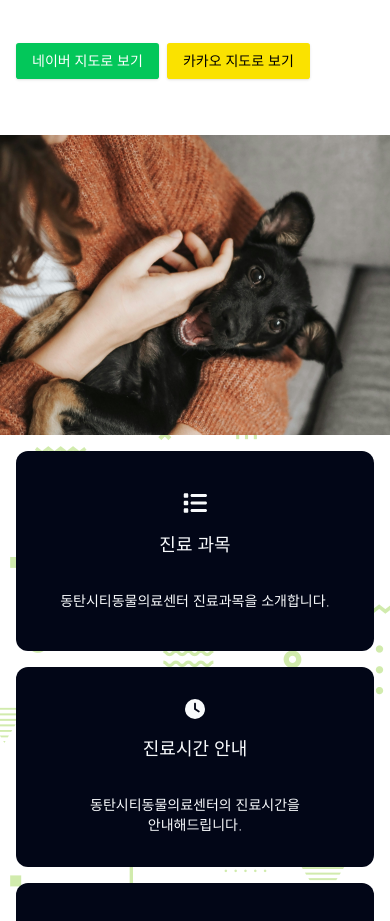
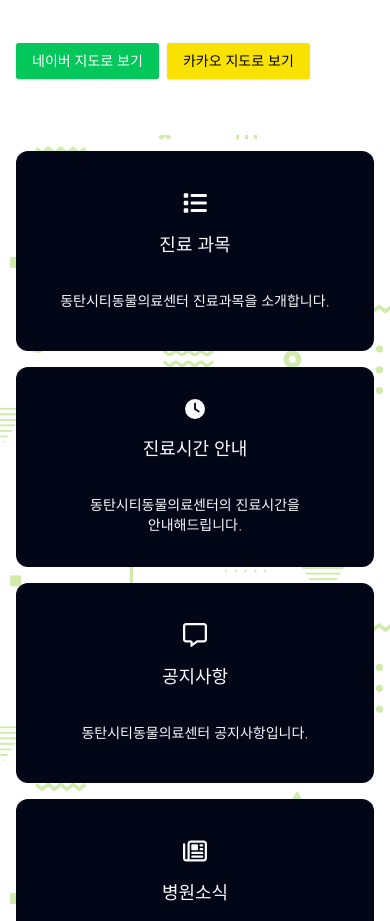
Before and after one commit to dongtan-amc/dtcamc, a Next.js app: page /map in a window 390 px wide. Shown: the part 1321-2242 px from the top of the page. Built offline with nearby package versions, Linux system fonts and the light colour scheme.

Commit message:
feat : 전문페이지 레이아웃

```diff
--- /dev/null
+++ b/app/experty/layout.tsx
@@ -0,0 +1,23 @@
+import SubBanner from "@/components/common/sub-banner";
+import SubContentsMenus from "@/components/common/sub-contents-menus";
+import {
+  EXPERTY_SUBCONTENTS,
+  INTRODUCTION_SUBCONTENTS,
+} from "@/constants/subcontents";
+import React from "react";
+
+export default function ExpertyLayout({
+  children,
+}: {
+  children: React.ReactNode;
+}) {
+  return (
+    <div>
+      {children}
+
+      <SubBanner imageClassName="experty_banner" />
+
+      <SubContentsMenus subcontents={EXPERTY_SUBCONTENTS} />
+    </div>
+  );
+}
--- a/app/experty/referral/referral-infos.tsx
+++ b/app/experty/referral/referral-infos.tsx
@@ -1,25 +1,19 @@
+import { Button } from "@/components/ui/button";
+import { NAME, PHONE } from "@/constants/general-info";
+import referral from "@/public/photo/referral.jpg";
 import Image from "next/image";
-import React from "react";
-import { FaPaw } from "react-icons/fa6";
-import clockIcon from "@/public/icons/clock.svg";
-import mapPinLineIcon from "@/public/icons/map-pin-line.svg";
-import phoenIcon from "@/public/icons/phone.svg";
-import referral from "@/public/photo/referral.jpg";
-import { EMAIL, NAME, PHONE } from "@/constants/general-info";
+import Link from "next/link";
 import {
   TbClock24,
-  TbRadioactive,
   TbMailForward,
   TbPhone,
+  TbRadioactive,
 } from "react-icons/tb";
-import Link from "next/link";
-import { Button } from "@/components/ui/button";
-import { Badge } from "@/components/ui/badge";
 import EmailCopy from "./email-copy";
 
 export default function ReferralInfos() {
   return (
-    <div className="flex py-10 break-keep flex-col md:flex-row">
+    <div className="flex py-10 flex-col md:flex-row">
       <div className="relative md:w-2/5 h-[200px] md:h-auto rounded-2xl overflow-hidden">
         <Image
           src={referral}
--- a/app/globals.css
+++ b/app/globals.css
@@ -127,6 +127,9 @@ html {
 .map_subbanner {
   background-image: url("../public/unsplash/time-subbanner.jpg");
 }
+.experty_banner {
+  background-image: url("../public/unsplash/vets-subbanner.jpg");
+}
 
 .mask {
   background-image: url("../public/mask.png");
--- a/app/layout.tsx
+++ b/app/layout.tsx
@@ -23,7 +23,7 @@ export default function RootLayout({
     <html lang="ko" suppressHydrationWarning>
       <body className={`${font.className} antialiased`}>
         <Navbar />
-        <main>{children}</main>
+        <main className="break-keep">{children}</main>
         <Footer />
         <FloatingInfos />
         <ScrollTopButton />
--- a/components/common/sub-banner.tsx
+++ b/components/common/sub-banner.tsx
@@ -7,7 +7,10 @@ export default function SubBanner({
 }) {
   return (
     <div
-      className={cn("h-[300px] lg:h-[400px] bg-cover bg-fixed", imageClassName)}
+      className={cn(
+        "h-[300px] lg:h-[400px] bg-cover bg-fixed hidden lg:block",
+        imageClassName
+      )}
     />
   );
 }
--- a/constants/subcontents.ts
+++ b/constants/subcontents.ts
@@ -4,9 +4,14 @@ import {
   FaMapLocationDot,
   FaUserDoctor,
   FaRegMessage,
+  FaMaskFace,
   FaRegNewspaper,
   FaList,
+  FaArrowRightToCity,
+  FaRadiation,
 } from "react-icons/fa6";
+import { GiKidneys } from "react-icons/gi";
+
 import { ADDRESS, NAME } from "./general-info";
 
 export const HOME_SUBCONTENTS = [
@@ -141,3 +146,29 @@ export const GROOMING_SUBCONTENTS = [
     href: "/community/news",
   },
 ];
+export const EXPERTY_SUBCONTENTS = [
+  {
+    title: "수술 센터",
+    description: `${NAME}의 전문 수술센터를 소개함니다`,
+    Icon: FaMaskFace,
+    href: "/experty/operation",
+  },
+  {
+    title: "신장투석 센터",
+    description: `${NAME}의 신장투석 센터를 소개함니다`,
+    Icon: GiKidneys,
+    href: "/experty/dialysis",
+  },
+  {
+    title: "CT촬영 센터",
+    description: `${NAME}의 CT촬영 센터를 소개합니다.`,
+    Icon: FaRadiation,
+    href: "/experty/ct",
+  },
+  {
+    title: "진료 의뢰",
+    description: "2차 진료과정을 안내합니다.",
+    Icon: FaArrowRightToCity,
+    href: "/experty/referral",
+  },
+];
```
